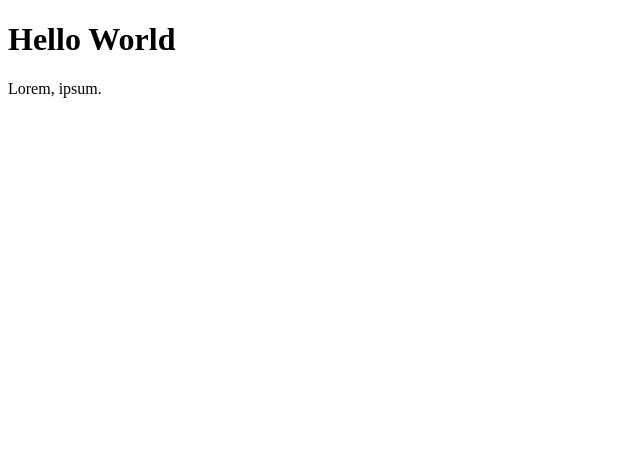
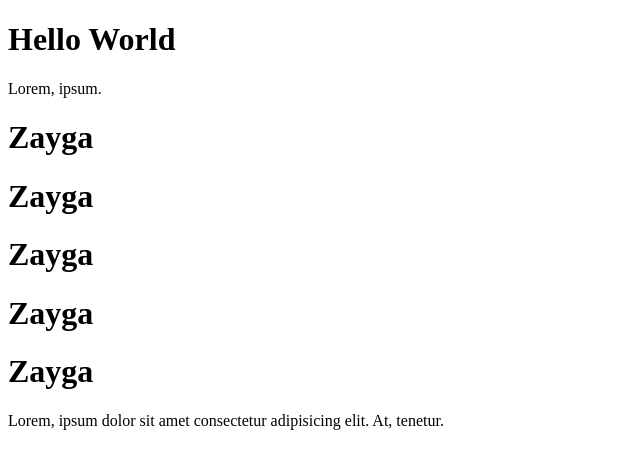
Before and after one commit to ZaygaErnesto/latihan-git, a plain HTML site: page index.html in a window 1280 px wide. Shown: the whole page, without its empty margins (0-640 px from the left). Drawn offline with Linux system fonts and the light colour scheme.

Commit message:
feat: add description

```diff
--- a/index.html
+++ b/index.html
@@ -1,12 +1,21 @@
 <!DOCTYPE html>
 <html lang="en">
+
 <head>
     <meta charset="UTF-8">
     <meta name="viewport" content="width=device-width, initial-scale=1.0">
     <title>Hello World</title>
 </head>
+
 <body>
     <h1>Hello World</h1>
     <p>Lorem, ipsum.</p>
+    <h1>Zayga</h1>
+    <h1>Zayga</h1>
+    <h1>Zayga</h1>
+    <h1>Zayga</h1>
+    <h1>Zayga</h1>
+    <p>Lorem, ipsum dolor sit amet consectetur adipisicing elit. At, tenetur.</p>
 </body>
+
 </html>
```
